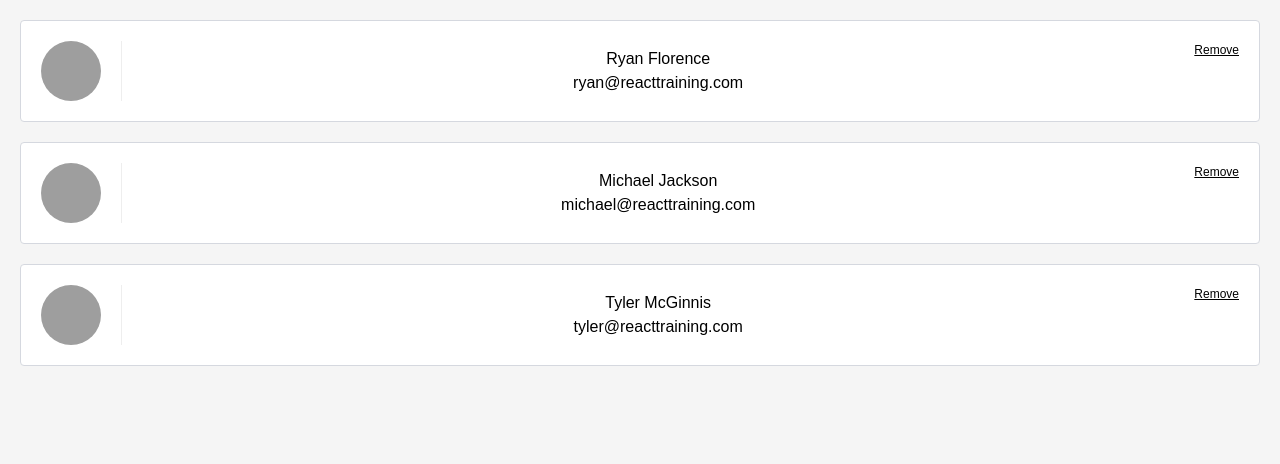
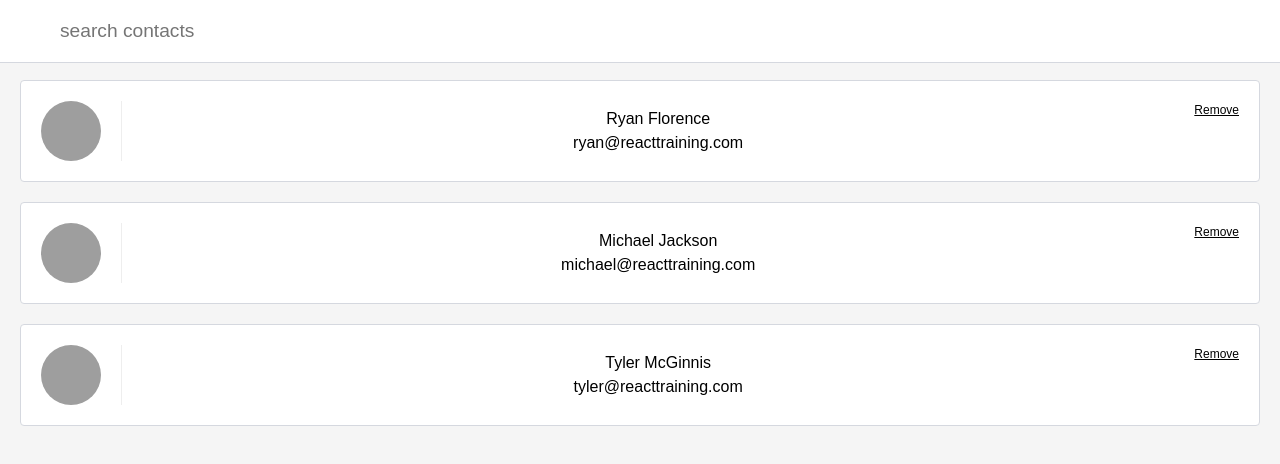
Before and after one commit to silvodesigns/contact-list, a React (Create React App) app: page / in a window 1280 px wide. Shown: the top 464 px of the page. Built offline with nearby package versions, Linux system fonts and the light colour scheme.

Commit message:
added controlled component input

```diff
--- a/src/ListContacts.js
+++ b/src/ListContacts.js
@@ -1,23 +1,47 @@
 import React from 'react';
 import PropTypes from  'prop-types';
 
-function ListContacts(props){
+class ListContacts extends React.Component{
+
+    state = {
+        query: ''
+    }
+
+    updateQuery = (query) => {
+        this.setState({query})
+
+    }
+
+    render(){
         return (
-            <ol className="contact-list">
-                {props.contacts.map((contact) => (
+        <div className="list-contacts">
+            <div className="list-contacts-top">
+                <input
+                 className='search-contacts'
+                 type='text'
+                 placeholder='search contacts'
+                 value={this.state.query}
+                 onChange={(event) => this.updateQuery(event.target.value)}/>
+
+            </div>
+             <ol className="contact-list">
+                {this.props.contacts.map((contact) => (
                 <li key={contact.id} className='contact-list-item'>
                    <div className='contact-avatar' style={{backgroundImage: `url(${contact.avatarURL})`}} />
                         <div className='contact-details'>
                             <p>{contact.name}</p>
                             <p>{contact.email}</p>
                         </div>
-                        <a href="#"  onClick={()=> props.onDeleteContact(contact)} className='contact-remove'>Remove</a>
-
+                        <a href="#"  onClick={()=> this.props.onDeleteContact(contact)} className='contact-remove'>Remove</a>
                 </li>
                 ))}
             </ol>
+        </div>
+
         )
+    }
 }
+
 
 
 ListContacts.propTypes = {
```
